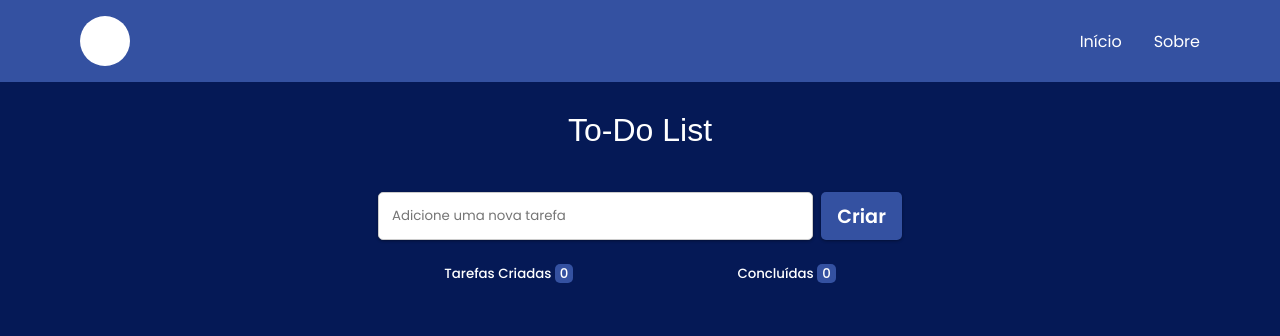
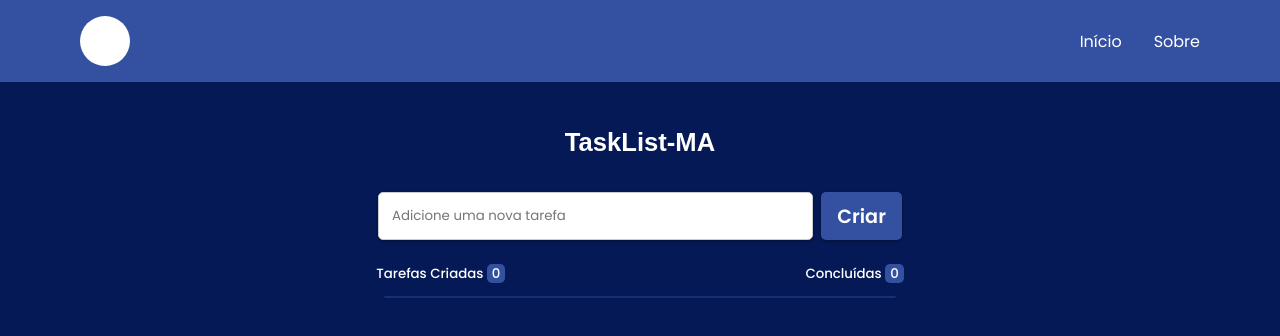
Before and after one commit to MarcoskDev/App-ToDoList-Equipe1, a React (Create React App) app: page / in a window 1280 px wide. Shown: the top 336 px of the page. Built offline with nearby package versions, Linux system fonts and the light colour scheme; a web font is replaced by a local one.

Commit message:
Correções de bugs

```diff
--- a/src/components/Header.tsx
+++ b/src/components/Header.tsx
@@ -4,7 +4,7 @@ import "../styles/Header.css";
 const Header: React.FC = () => {
    return (
       <header>
-         <h1>To-Do List</h1>
+         <h1>TaskList-MA</h1>
       </header>
    );
 };
--- a/src/styles/App.css
+++ b/src/styles/App.css
@@ -21,11 +21,18 @@ body {
    background-color: #051956;
 }
 
+.content {
+   width: 100%;
+   display: flex;
+   justify-content: center;
+}
+
 .sub__menu {
    display: flex;
    justify-content: center;
-   gap: 9rem;
+   gap: 17.5rem;
    padding-top: 16rem;
+   padding-bottom: 1.5rem;
    position: fixed;
    width: 100%;
    background-color: var(--third-color);
@@ -50,12 +57,15 @@ button > span {
 }
 
 hr {
-   width: 43%;
+   width: 40%;
    margin: 0 auto;
    border: none;
    border: 1px solid #3451a167;
    margin-bottom: 1.5rem;
    border-radius: 50px;
+   margin-top: 18.5rem;
+   position: fixed;
+   z-index: 233322999999999999999999999999999999;
 }
 
 .alert {
--- a/src/styles/Header.css
+++ b/src/styles/Header.css
@@ -1,11 +1,11 @@
-header h1 {
+header {
+   width: 100%;
    color: var(--main-color);
    font-family: var(--font-second);
-   font-size: 2em;
+   font-size: 0.8em;
    font-weight: 200;
-   padding: 7rem 0 0 0;
    text-align: center;
-   width: 100%;
+   padding: 8rem 0 0 0;
    position: fixed;
    z-index: 9999999;
 }
--- a/src/styles/TodoItem.css
+++ b/src/styles/TodoItem.css
@@ -3,7 +3,7 @@
    align-items: center;
    justify-content: center;
    padding: 1.5rem;
-   width: 24rem;
+   width: 32.5rem;
    height: 4rem;
    border-radius: 10px;
    border-bottom: 1px solid #ccc;
--- a/src/styles/TodoList.css
+++ b/src/styles/TodoList.css
@@ -2,10 +2,8 @@
    display: flex;
    flex-direction: column;
    align-items: center;
-   justify-content: center;
    gap: 0.5rem;
-   /* background-color: aliceblue; */
-   padding: 18rem 0 0 0;
-   height: 100vh;
-   z-index: -999999999999;
+   padding: 19rem 0 0 0;
+   margin-top: 1rem;
+   margin-bottom: 2rem;
 }
```
